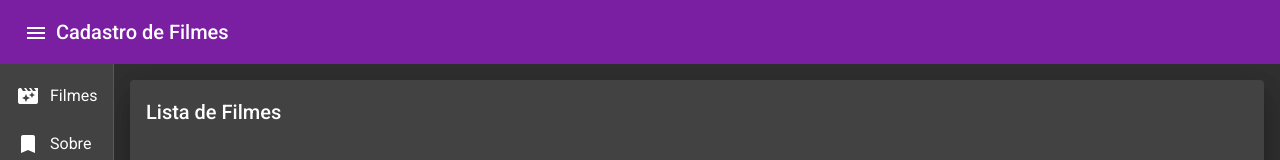
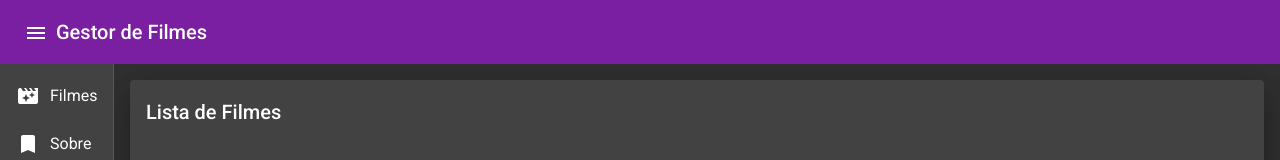
Before and after one commit to Assisgu/Gerenciador-de-Filmes-Angular, an Angular app in the folder ranking-filmes/: page /filme in a window 1280 px wide. Shown: the top 160 px of the page. Built offline with nearby package versions, Linux system fonts and the light colour scheme; no server answers.

Commit message:
atualizacao final

```diff
--- a/ranking-filmes/src/app/app.component.html
+++ b/ranking-filmes/src/app/app.component.html
@@ -2,7 +2,7 @@
     <button mat-icon-button (click)="sidenav.toggle()">
       <mat-icon>menu</mat-icon>
     </button>
-    <h1> Cadastro de Filmes </h1>
+    <h1> Gestor de Filmes </h1>
   </mat-toolbar>
 
   <mat-sidenav-container>
--- a/ranking-filmes/src/app/views/filme/filme.component.html
+++ b/ranking-filmes/src/app/views/filme/filme.component.html
@@ -63,7 +63,7 @@
     <input matInput placeholder="Digite o nome do filme" [(ngModel)]="filme.nome">
   </mat-form-field>
   <br>
-  <mat-form-field class="form-field">
+  <mat-form-field class="form-field" required>
     <mat-label> Ano</mat-label>
     <input matInput placeholder="Digite o ano de lançamento" [(ngModel)]="filme.ano">
   </mat-form-field>
```
Also changed, not shown: 1 other file (tests, documents, lock files or other folders).
